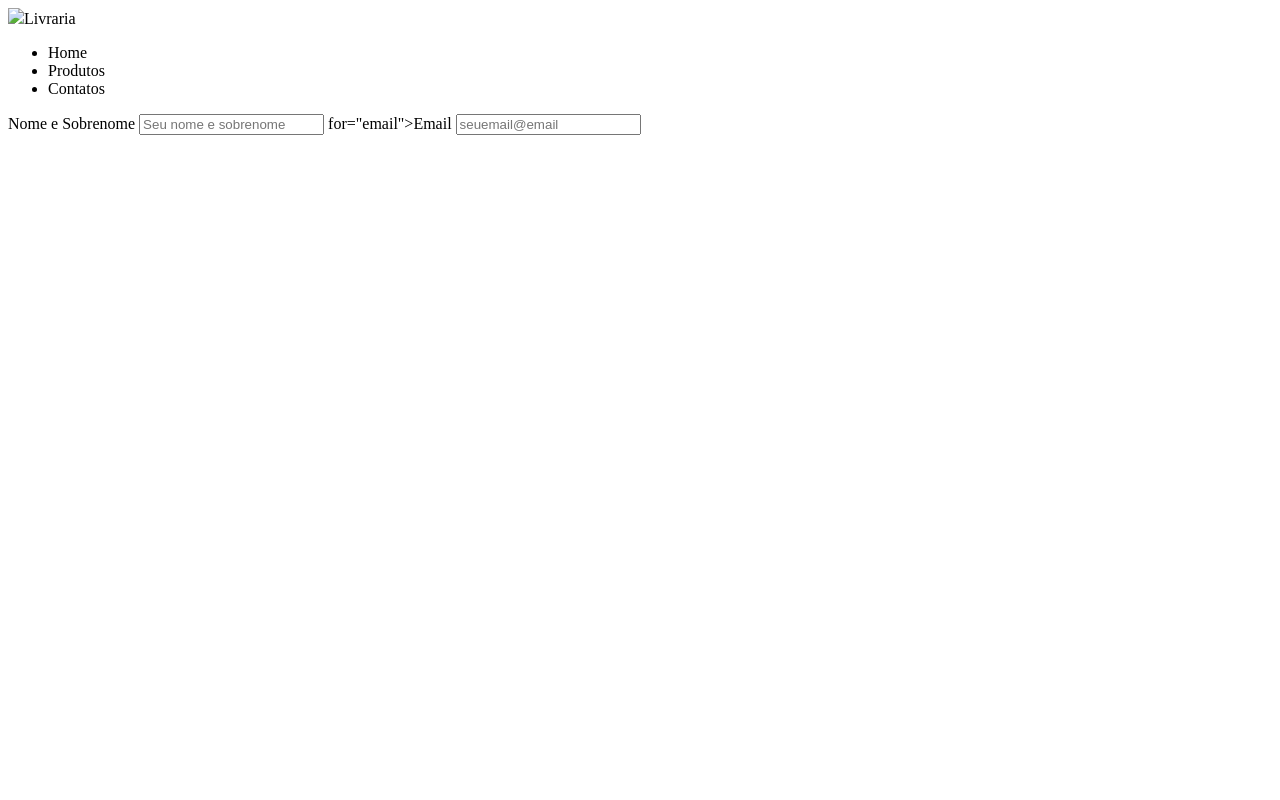
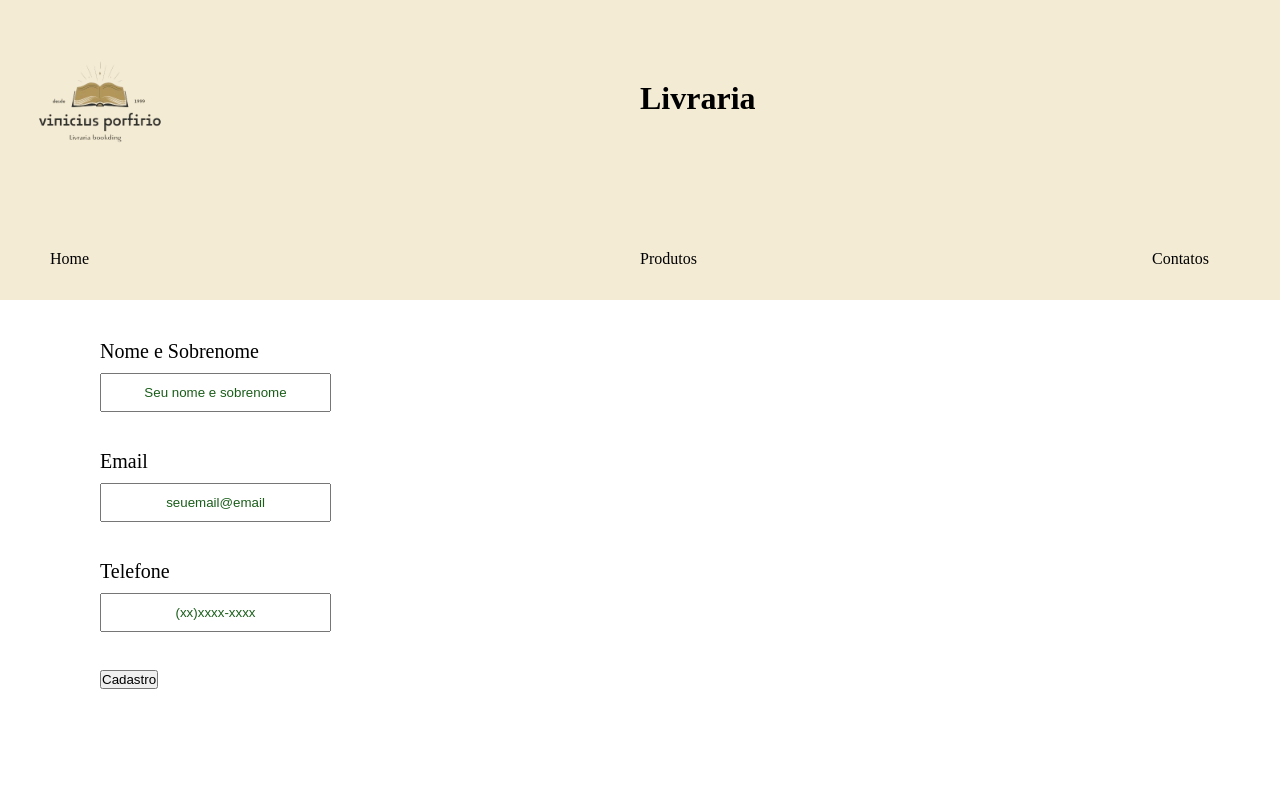
Before and after one commit to viniporfirio/viniciusporfiriocunha, a plain HTML site: page contato.html in a window 1280 px wide. Shown: the top 800 px of the page. Drawn offline with Linux system fonts and the light colour scheme.

Commit message:
Add files via upload

```diff
--- /dev/null
+++ b/contato.css
@@ -0,0 +1,128 @@
+*{
+    margin: 0;
+    padding: 0;
+}
+
+header{
+    background-color: #f3ebd4;
+    width: auto;
+    height: 300px;
+}
+main{
+    background-color: rgb(255, 255, 255);
+    width: auto;
+    height: 800px;
+}
+
+img{
+    height: 200px;
+    width: 200px;
+}
+
+h1{
+    text-align: center;
+    position: absolute;
+    left: 50%;
+    top: 80px;
+
+}
+
+form{
+    display: block;
+}
+
+.Nav-menu ul{
+    list-style: none;
+}
+
+.Home{
+    position: absolute;
+    left: 50px;
+    top: 250px;
+
+}
+
+.Produtos{
+    position: absolute;
+    left: 50%;
+    top: 250px;
+}
+
+
+.Contatos{
+    position: absolute;
+    left: 90%;
+    top: 250px;
+}
+
+a{
+    text-decoration: none;
+    color: black;
+}
+
+
+form{
+    margin: 40px ;/*margem superior e inferior de 40px, para os lados 0*/
+    margin-left: 100px;
+
+}
+
+form label, form p{
+    /*Vamos resplicar a mesma configuração do form label para o parágrafo, por isso, o uso da vírgula*/
+
+    display: block;
+    font-size: 20px;
+    margin: 0 0 10px;/* 10px para baixo*/
+}
+
+.input-padrao{
+    display: block;
+    margin: 0 0 20px;/*para baixo*/
+    padding: 10px 25px; /*largura dos meus inputs*/
+    text-align: center;
+}
+
+input::placeholder{
+    color: rgb(25, 93, 25);
+
+}
+
+.checkbox{
+    margin: 20px 0; /*20 px p/ cima e p/baixo e zero nas laterais*/
+
+}
+
+.enviar{
+    width: 250px;
+    padding: 15px 0;
+    background-color: rgb(17, 75, 56);
+    color: white;
+    font-weight: bold;
+    font-size: 15px;
+    border: none;
+    border-radius: 5px;
+    transition: 1.0s all;
+    cursor: pointer;
+    margin-left: 300px;
+
+
+}
+
+.enviar:hover{
+    background:rgb(28, 45, 39) ;
+    transform: scale(1.2);
+}
+
+footer{
+    background-color: #f3ebd4;
+    width: auto;
+    height: 300px;
+}
+
+
+.copyright{
+    color: black;
+    position: absolute;
+    bottom: -500px;
+    left: 45%;
+}
--- a/contato.html
+++ b/contato.html
@@ -1,35 +1,52 @@
 <!DOCTYPE html>
 <html lang="pt-br">
+
 <head>
     <meta charset="UTF-8">
-   <link rel="stylesheet" href="contato.css">
-   <link rel="stylesheet" href="Ananda Personal Use.ttf">
+    <link rel="stylesheet" type="text/css" href="contato.css">
+
     <title>contato</title>
 </head>
+
 <body>
     <header>
-        <img ide="logo" src="link" width="250px" heigth="250px"
-     <h1 class="titulo-principal">Livraria</h1>
-    </header>
+        <div class="logo">
+            <img ide="logo" src="./1-removebg-preview.png">
+        </div>
+        <div class="nav-head">
+            <h1>Livraria</h1>
+        </div>
 
+        <div class="Nav-menu">
             <nav>
                 <ul>
-        <li>Home</li>
-        <li>Produtos</li>
-        <li>Contatos</li>
+                    <li class="Home"><a href="#"> Home</a></li>
+                    <li class="Produtos"><a href="#">Produtos</a></li>
+                    <li class="Contatos"><a href="#">Contatos</a></li>
                 </ul>
             </nav>
+        </div>
     </header>
 
     <main>
         <form>
-        <fildset class="box">
             <label for="nomesobrenome">Nome e Sobrenome</label>
-        <input type="text" name="nome" id="nomesobrenome" class="input-padrao" placeholder="Seu nome e sobrenome"
+            <input type="text" name="nome" id="nomesobrenome" class="input-padrao" placeholder="Seu nome e sobrenome">
+            <br>
 
-        <label> for="email">Email</label>
-        <input type="email" name="email" class="input-padrao" placeholder="seuemail@email" requst
+            <label for="email">Email</label>
+            <input type="email" name="email" class="input-padrao" placeholder="seuemail@email" request>
+            <br>
 
+            <label for="telefone">Telefone</label>
+            <input type="text" name="nome" id="(xx)xxxx-xxxx" class="input-padrao" placeholder="(xx)xxxx-xxxx">
+            <br>
+            <button type="submit">Cadastro</button>
+        </form>
     </main>
+    <footer>
+        <p class="copyright">&copy; Copyright - Vinícius Pofirio</p>
+    </footer>
 </body>
+
 </html>
```
Also changed, not shown: 1-removebg-preview.png (added). Lines whose indentation alone changed are shown as unchanged.
